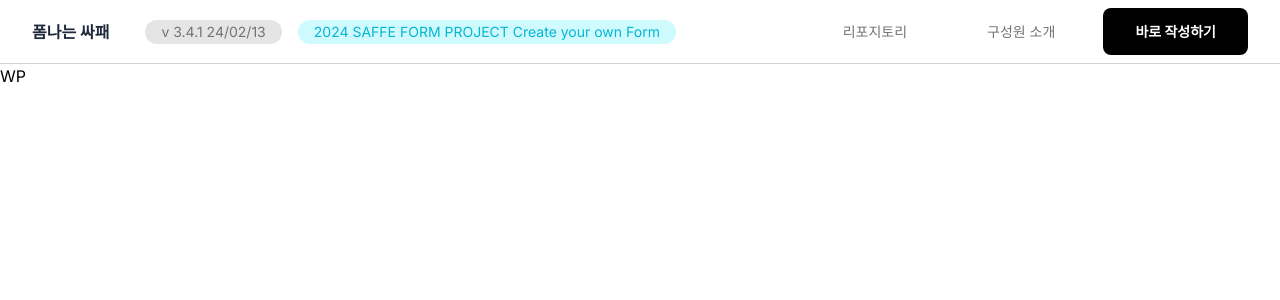
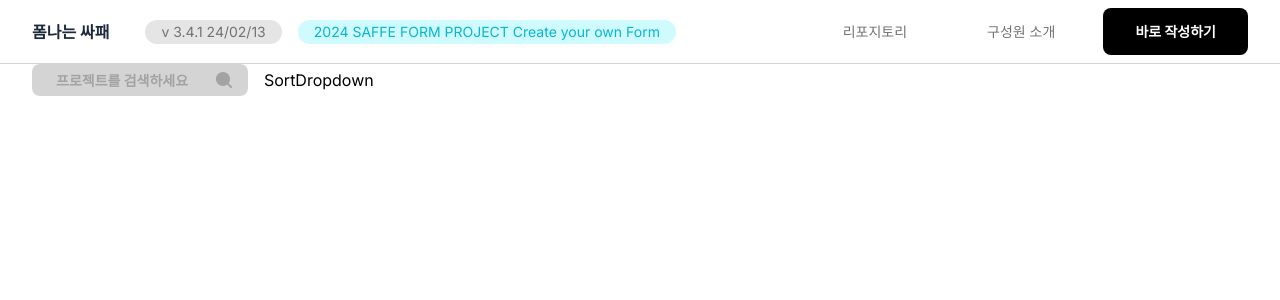
Before and after one commit to SSA-FE/formssafe-fe, a React (Vite) app: page /main in a window 1280 px wide. Shown: the top 300 px of the page. Built offline with nearby package versions, Linux system fonts and the light colour scheme.

Commit message:
feat: Toolbar 내부의 search input 컴포넌트 구현

```diff
--- /dev/null
+++ b/src/components/Workspace/SearchBar.tsx
@@ -0,0 +1,18 @@
+import searchIcon from '@/assets/icons/search-icon.svg';
+
+const SearchBar = () => {
+  return (
+    <div className="flex items-center justify-between h-full pl-6 pr-4 rounded-lg gap-md bg-neutral-300">
+      <input
+        type="text"
+        className="font-bold bg-transparent outline-none h-[17px] text-neutral-400  placeholder-neutral-400 caret-neutral-400 text-content flex-grow w-36"
+        placeholder="프로젝트를 검색하세요"
+      />
+      <button>
+        <img src={searchIcon} alt="검색 아이콘" />
+      </button>
+    </div>
+  );
+};
+
+export default SearchBar;
--- /dev/null
+++ b/src/components/Workspace/SortDropdown.tsx
@@ -0,0 +1,5 @@
+const SortDropdown = () => {
+  return <div>SortDropdown</div>;
+};
+
+export default SortDropdown;
--- /dev/null
+++ b/src/components/Workspace/Toolbar.tsx
@@ -0,0 +1,13 @@
+import SearchBar from '@/components/Workspace/SearchBar';
+import SortDropdown from '@/components/Workspace/SortDropdown';
+
+const Toolbar = () => {
+  return (
+    <div className="flex items-center w-full px-8 gap-md h-toolbar min-h-toolbar whitespace-nowrap">
+      <SearchBar />
+      <SortDropdown />
+    </div>
+  );
+};
+
+export default Toolbar;
--- a/src/components/Workspace/tab.tsx
+++ /dev/null
@@ -1,8 +0,0 @@
-const Tab = () => {
-  return (
-    <>
-      <>Tab</>
-    </>
-  );
-};
-export default Tab;
--- a/src/pages/Workspace.tsx
+++ b/src/pages/Workspace.tsx
@@ -1,11 +1,10 @@
-/**
- * 메인 워크스페이스 페이지
- */
+import Toolbar from '@/components/Workspace/Toolbar';
+
 const Workspace = () => {
   return (
-    <>
-      <>WP</>
-    </>
+    <div>
+      <Toolbar />
+    </div>
   );
 };
 
```
Also changed, not shown: src/assets/icons/dropdown-icon.svg (added), src/assets/icons/search-icon.svg (added).
